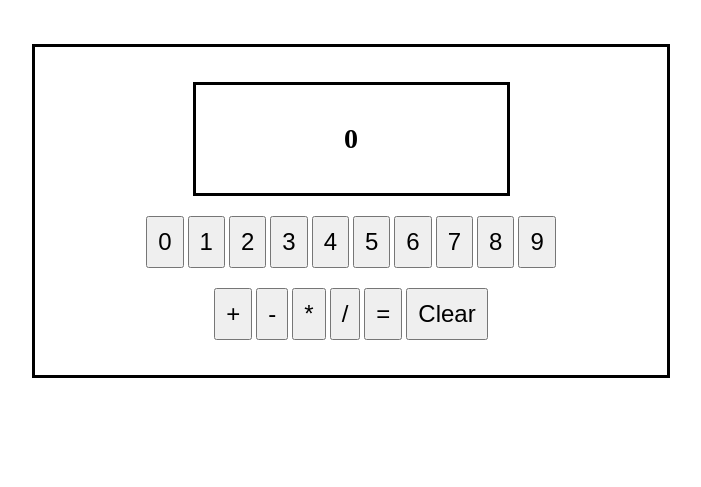
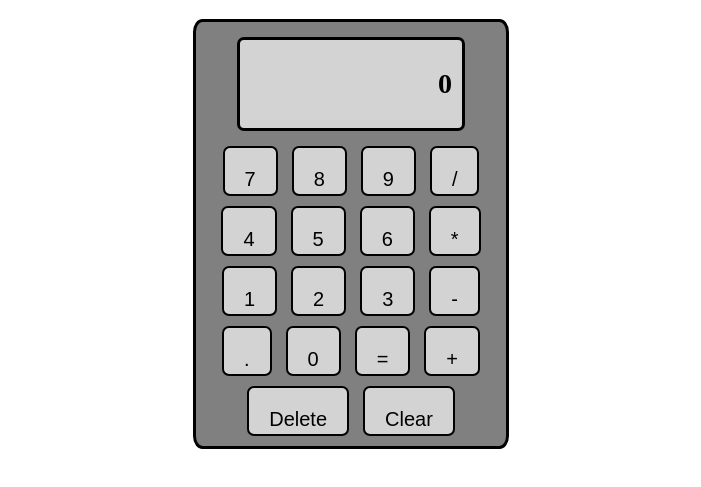
Before and after one commit to austinhogan11/calculator, a plain HTML site: page index.html in a window 1280 px wide. Shown: the part 119-606 px from the top of the page, without its empty margins (289-990 px from the left). Drawn offline with Linux system fonts and the light colour scheme.

Commit message:
Update calculator UI

```diff
--- a/calculate.js
+++ b/calculate.js
@@ -18,18 +18,20 @@ let buffer = [];
 let firstNumber;
 let secondNumber;
 let operator;
+let onFirstNumber = true;
+let onSecondNumber = false;
 
 function operate(firstNumber, operator, secondNumber) {
     switch (operator) {
         case "+":
-            return add(firstNumber, secondNumber.toFixed(4));
+            return add(firstNumber, secondNumber);
         case "-":
-            return subtract(firstNumber, secondNumber).toFixed(4);
+            return subtract(firstNumber, secondNumber);
         case "*":
-            return multiply(firstNumber, secondNumber).toFixed(4);
+            return multiply(firstNumber, secondNumber);
         case "/":
             if (secondNumber !== 0) {
-                return divide(firstNumber, secondNumber).toFixed(4);
+                return divide(firstNumber, secondNumber);
             } else {
                 console.log("Cannot divide by zero!!!")
                 return 0;
@@ -81,10 +83,16 @@ const clearBtn = document.querySelector('#clear-btn');
 clearBtn.addEventListener('click', clearCalculator);
 
 function processEquals() {
-    result = operate(firstNumber, operator, secondNumber);
+    result = operate(parseInt(firstNumber), operator, parseInt(secondNumber));
     clearCalculator();
     displayTxt.textContent = result;
     firstNumber = result;
 }
+
 const equalBtn = document.querySelector('#eq-btn');
 equalBtn.addEventListener('click', processEquals);
+
+const delBtn = document.querySelector('#del-btn');
+delBtn.addEventListener('click', () => {
+    buffer.pop();
+});
--- a/index.html
+++ b/index.html
@@ -13,25 +13,36 @@
         <div id="display">
             <h3 class="display-txt">0</h3>
         </div>
-        <div id="num-div">
-            <button class="num-btn">0</button>
+        <div id="buttons">
+            <div class="btn-row">
+                <button class="num-btn">7</button>
+                <button class="num-btn">8</button>
+                <button class="num-btn">9</button>
+                <button class="op-btn">/</button>
+            </div>
+            <div class="btn-row">
+                <button class="num-btn">4</button>
+                <button class="num-btn">5</button>
+                <button class="num-btn">6</button>
+                <button class="op-btn">*</button>
+            </div>
+            <div class="btn-row">
                 <button class="num-btn">1</button>
                 <button class="num-btn">2</button>
                 <button class="num-btn">3</button>
-            <button class="num-btn">4</button>
-            <button class="num-btn">5</button>
-            <button class="num-btn">6</button>
-            <button class="num-btn">7</button>
-            <button class="num-btn">8</button>
-            <button class="num-btn">9</button>
+                <button class="op-btn">-</button>
             </div>
-        <div id="op-div">
+            <div class="btn-row">
+                <button class="num-btn decimal">.</button>
+                <button class="num-btn">0</button>
+                <button id="eq-btn">=</button>
                 <button class="op-btn">+</button>
-            <button class="op-btn">-</button>
-            <button class="op-btn">*</button>
-            <button class="op-btn">/</button>
-            <button id="eq-btn">=</button>
+            </div>
+            <div class="btn-row">
+                <button id="del-btn">Delete</button>
                 <button id="clear-btn">Clear</button>
+            </div>
+
         </div>
     </div>
 
--- a/styles.css
+++ b/styles.css
@@ -11,27 +11,50 @@ body {
     display: flex;
     flex-direction: column;
     align-items: center;
-    padding: 25px;
-    margin: 25px;
+    padding: 5px 20px;
     border-style: solid;
-    width: 50%;
+    border-radius: 3%;
+    /* border-color: white; */
+    width: fit-content;
+    background-color: gray
 }
 
 #display, #num-div, #op-div {
-    margin: 10px;
+    /* margin: 10px; */
 }
 
 #display {
     border-style: solid;
-    width: 50%;
+    width: 75%;
     /* height: 25px; */
     display: flex;
-    justify-content: center;
-    padding: 10px;
+    justify-content: end;
+    margin: 10px 0;
     font-size: 24px;
+    border-radius: 7px;
+    padding: 0 10px;
+    background-color: lightgrey;
+}
+
+#buttons {
+    display: flex;
+    flex-direction: column;
+    align-items: center;
+    justify-content: space-around;
 }
 
 button {
-    padding: 10px;
-    font-size: 24px;
+    padding: 20px;
+    font-size: 20px;
+    background-color: white;
+    border: solid 2px;
+    border-radius: 7px;
+    margin: 5px;
+    height: 50px;
+    /* margin: -2px; */
+    background-color: lightgray;
 }
+
+.decimal {
+    /* font-size:; */
+}
```
Lines whose indentation alone changed are shown as unchanged.
